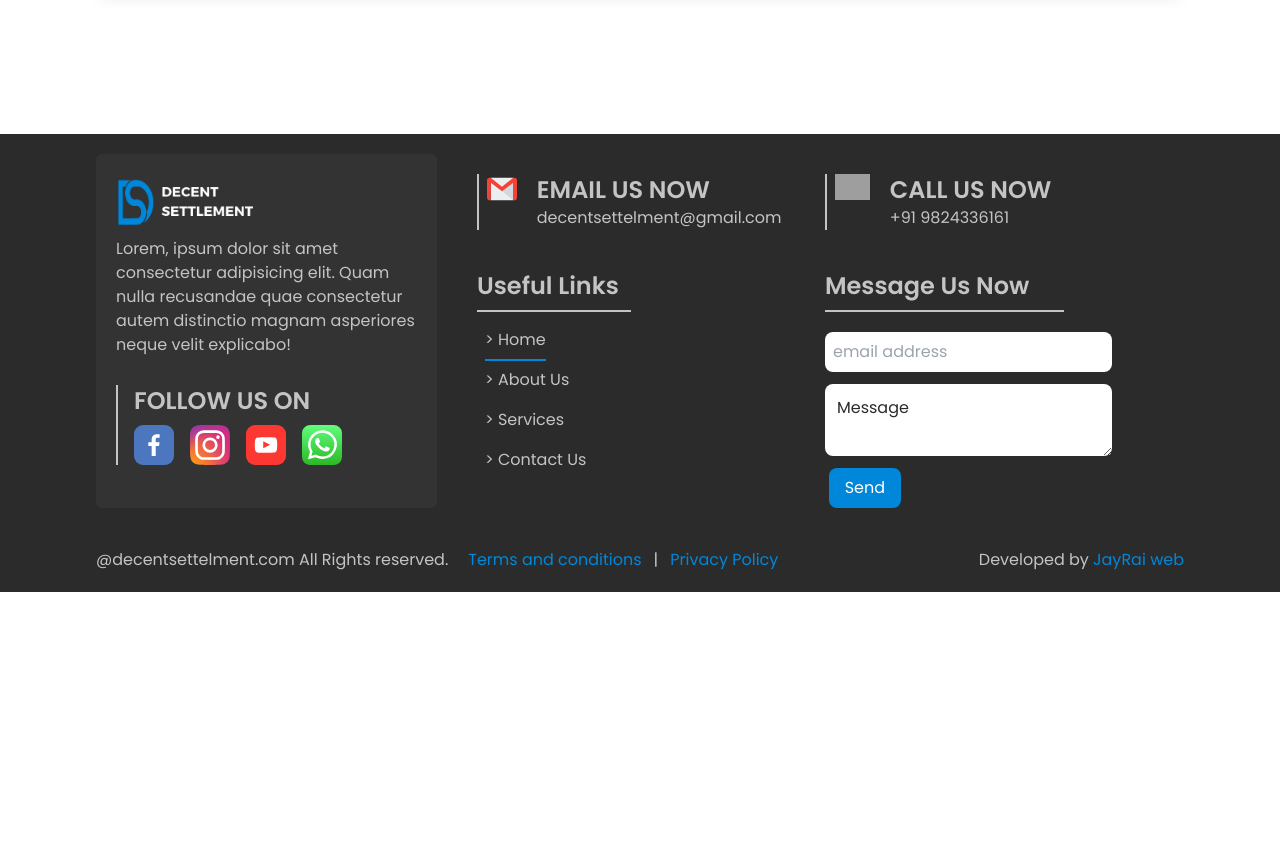
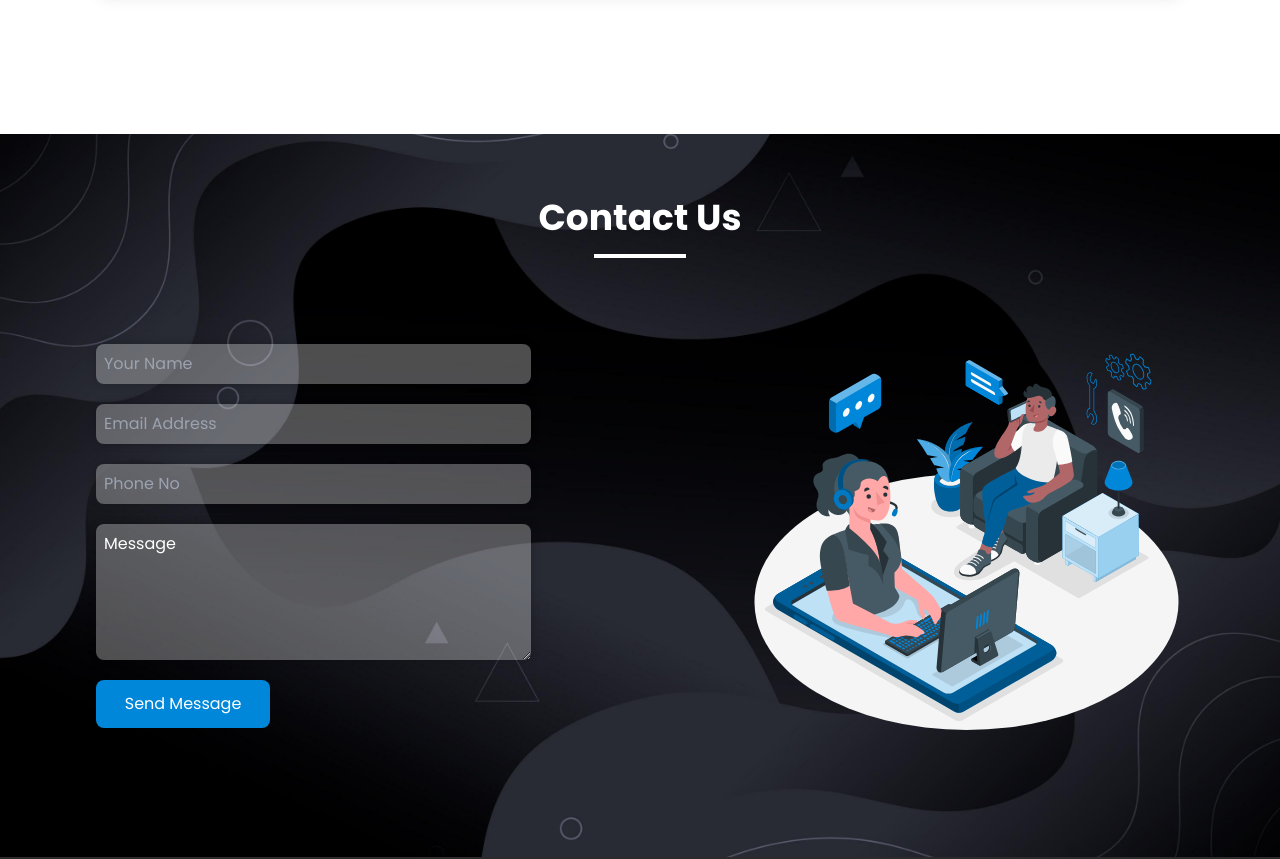
Before and after one commit to developerjay18/ds-website, a React (Vite) app: page / in a window 1280 px wide. Shown: the part 6240-7099 px from the top of the page. Before the commit the page ends 6832 px from the top, so only its background shows below. Built offline with nearby package versions, Linux system fonts and the light colour scheme; grey boxes are pictures that could not be loaded; some icons are missing.

Commit message:
adding contact section

```diff
--- /dev/null
+++ b/src/components/ContactSection/ContactSection.jsx
@@ -0,0 +1,82 @@
+import React, { useState } from 'react';
+import { ContactCall } from '../../assets';
+
+function ContactSection() {
+  const [hover, setHover] = useState(false);
+  return (
+    <div className="px-5 lg:px-24 py-16 font-Poppins bg-gradient-two text-white">
+      {/* heading section */}
+      <div className="px-20 flex flex-col gap-8 text-white">
+        <div
+          className="text-4xl font-bold flex flex-col justify-center items-center gap-4 cursor-pointer"
+          onMouseEnter={() => setHover(true)}
+          onMouseLeave={() => setHover(false)}
+        >
+          <h2
+            className={`${hover ? 'text-profBlue' : 'text-white'} capitalize`}
+          >
+            contact us
+          </h2>
+          <div
+            className={`liner h-1 w-[10%] ${
+              hover ? 'bg-profBlue' : 'bg-white'
+            }`}
+          ></div>
+        </div>
+      </div>
+      {/* main conatiner */}
+      <div className="flex justify-between py-10 items-center mt-5">
+        {/* form */}
+        <div className="form w-1/2 flex">
+          <form
+            action="#"
+            method="post"
+            className="flex flex-col gap-5 w-[80%] justify-start"
+          >
+            <input
+              type="text"
+              name="name"
+              id="name"
+              placeholder="your name"
+              className="bg-glass p-2 rounded-lg hover:shadow-lg hover:shadow-profBlue cursor-pointer text-white capitalize"
+            />
+            <input
+              type="email"
+              name="email"
+              id="email"
+              placeholder="email address"
+              className="bg-glass p-2 rounded-lg hover:shadow-lg hover:shadow-profBlue cursor-pointer text-white capitalize"
+            />
+            <input
+              type="tel"
+              name="p-no"
+              id="p-no"
+              className="bg-glass p-2 rounded-lg hover:shadow-lg hover:shadow-profBlue cursor-pointer text-white capitalize"
+              placeholder="phone no"
+            />
+            <textarea
+              name="msg"
+              id="msg"
+              cols="30"
+              rows="5"
+              className="bg-glass p-2 rounded-lg hover:shadow-lg hover:shadow-profBlue cursor-pointer text-white capitalize"
+              value={'message'}
+            ></textarea>
+            <button
+              type="submit"
+              className="rounded-lg w-[40%] capitalize hover:bg-darkProfBlue bg-profBlue p-3"
+            >
+              send message
+            </button>
+          </form>
+        </div>
+        {/* image */}
+        <div className="image w-[40%]">
+          <img src={ContactCall} alt="contact-svg" />
+        </div>
+      </div>
+    </div>
+  );
+}
+
+export default ContactSection;
--- a/src/components/index.js
+++ b/src/components/index.js
@@ -12,6 +12,7 @@ import StatSection from './StatSection/StatSection';
 import FAQsSection from './FAQsSection/FAQsSection';
 import SliderSection from './SliderSection/SliderSection';
 import InfoSection from './InfoSection/InfoSection';
+import ContactSection from './ContactSection/ContactSection';
 
 export {
   Header,
@@ -28,4 +29,5 @@ export {
   FAQsSection,
   SliderSection,
   InfoSection,
+  ContactSection,
 };
--- a/src/pages/Home/Home.jsx
+++ b/src/pages/Home/Home.jsx
@@ -8,6 +8,7 @@ import {
   FAQsSection,
   SliderSection,
   InfoSection,
+  ContactSection,
 } from '../../components';
 
 function Home() {
@@ -20,6 +21,7 @@ function Home() {
       <FAQsSection />
       <SliderSection />
       <InfoSection />
+      <ContactSection />
     </Container>
   );
 }
```
